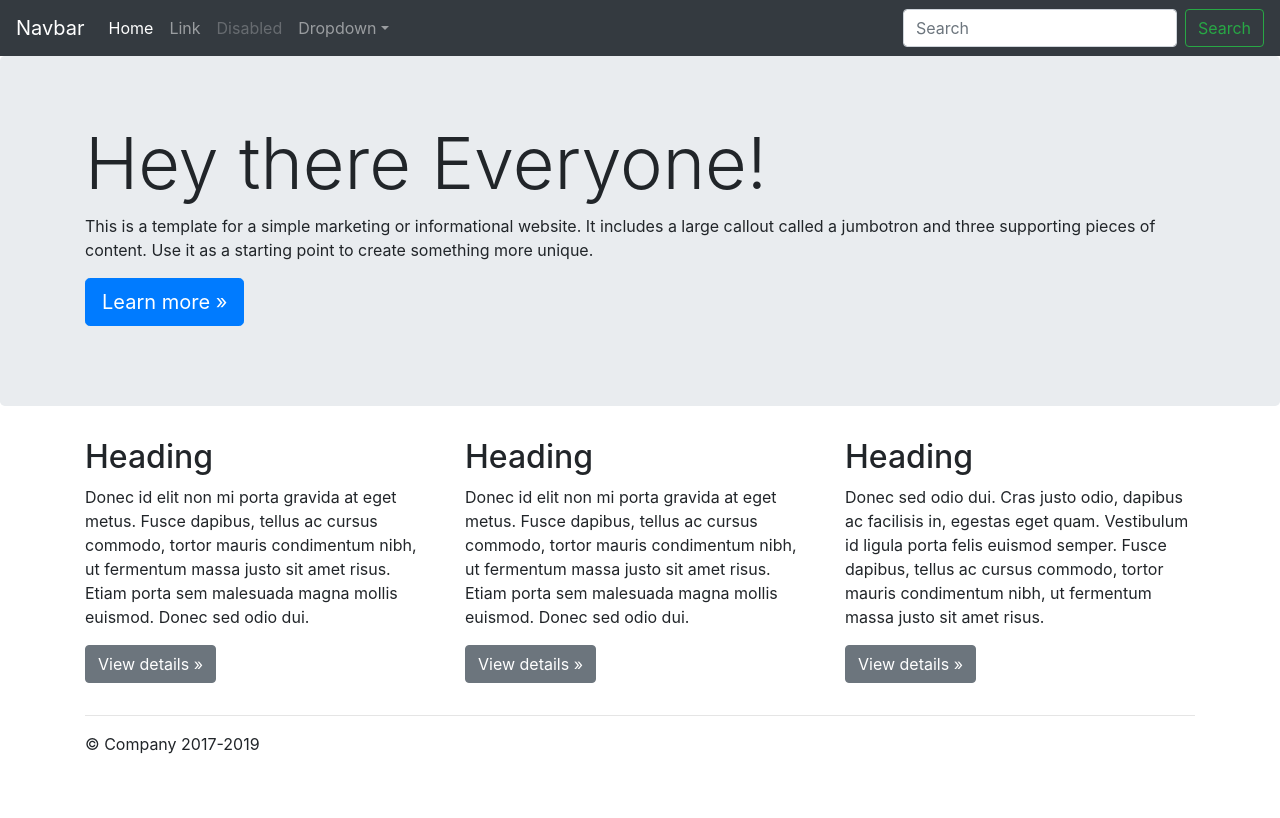
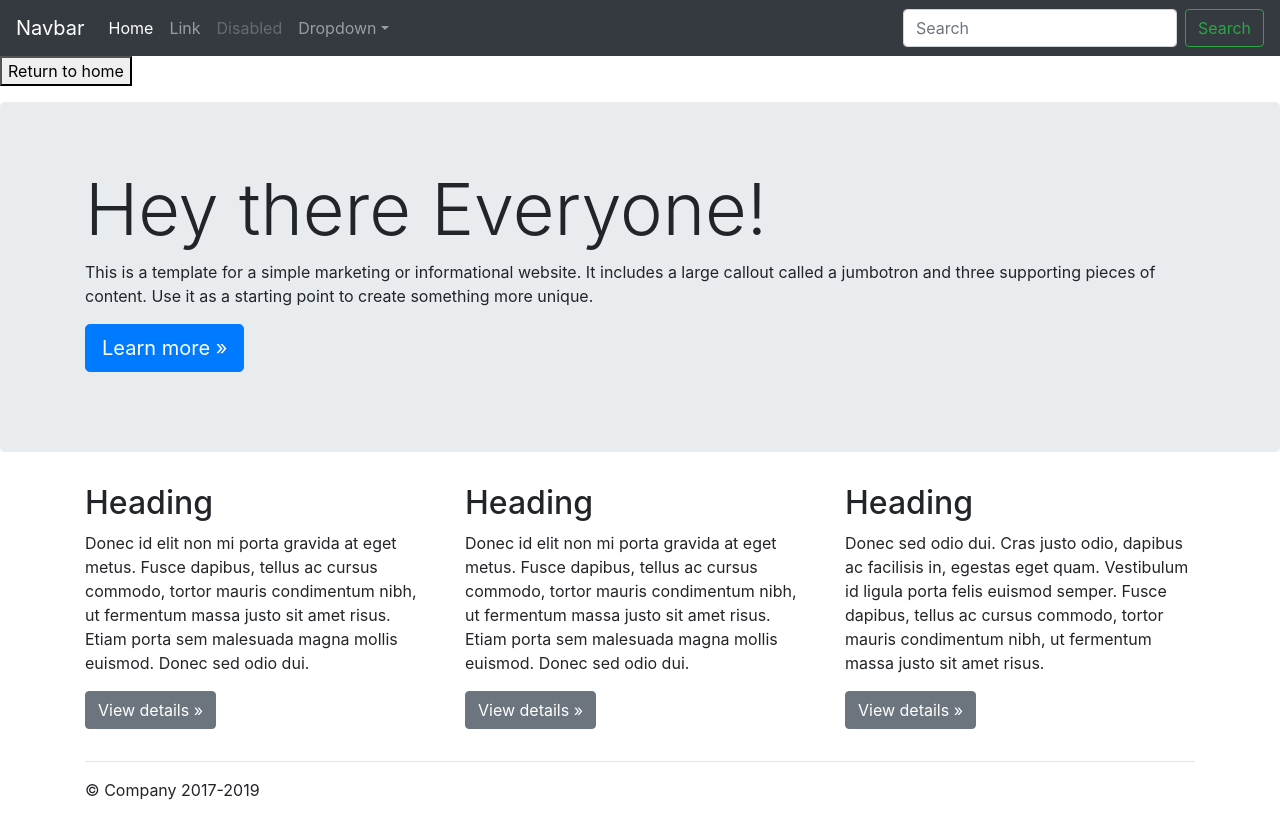
Before and after one commit to Slavk1ng/Dev4, a plain HTML site: page index.html in a window 1280 px wide. Drawn offline with nearby package versions, Linux system fonts and the light colour scheme.

Commit message:
Update index.html

```diff
--- a/index.html
+++ b/index.html
@@ -4,7 +4,7 @@
   <meta charset="UTF-8">
   <title>CodePen - A Pen by  Slavk1ng</title>
   <meta name="viewport" content="width=device-width, initial-scale=1"><link rel='stylesheet' href='https://cdnjs.cloudflare.com/ajax/libs/twitter-bootstrap/4.1.3/css/bootstrap.min.css'><link rel="stylesheet" href="./style.css">
-
+<p><button onclick="window.location.href = 'https://slavk1ng.github.io/Dev-portfolio/';">Return to home</button></p>
 </head>
 <body>
 <!-- partial:index.partial.html -->
```
